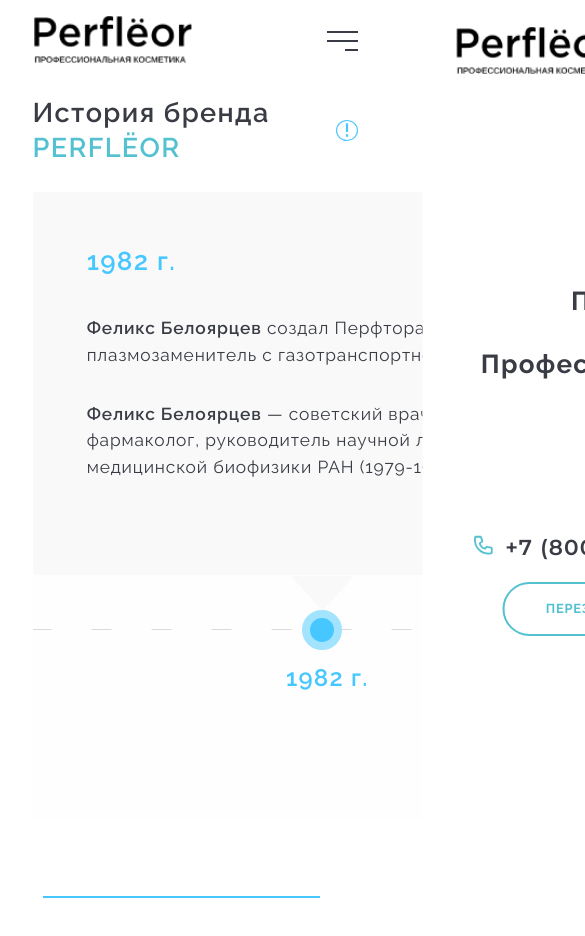
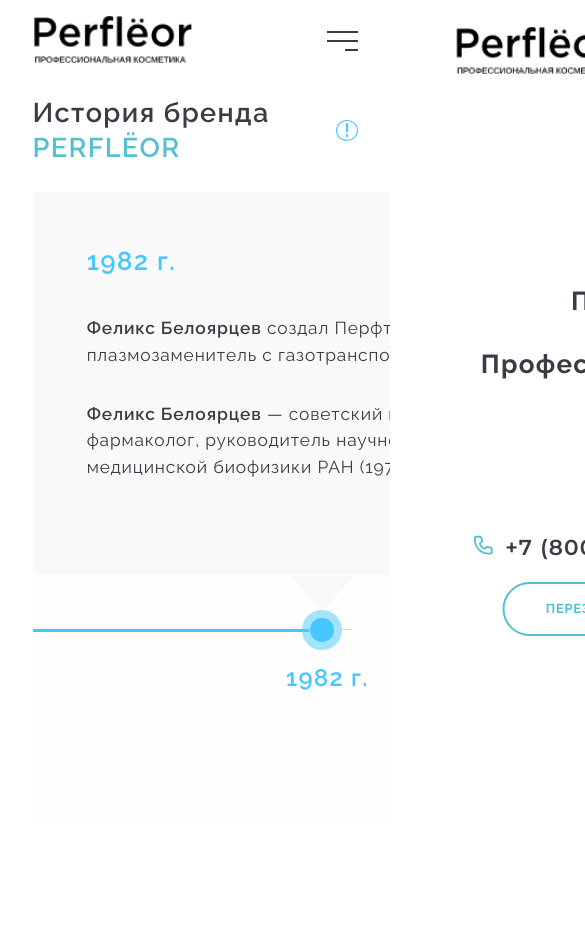
Before and after one commit to nelicepriatniy/perfleor, a plain HTML site: page history.html in a window 390 px wide. Shown: the top 936 px of the page, 585 px wide, since content can reach past the window. After the commit the page ends 844 px from the top, so only its background shows below. Drawn offline with nearby package versions, Linux system fonts and the light colour scheme.

Commit message:
Add files via upload

```diff
--- a/style/style.scss
+++ b/style/style.scss
@@ -57,11 +57,15 @@ $s17: 17rem;
 }
 
 body {
-    height: 100vh;
+    max-height: 100vh;
     overflow: hidden;
+    max-width: 100vw;
 }
 
 html {
+    max-height: 100vh;
+    overflow: hidden;
+    max-width: 100vw;
     font-size: calc(100vw / 1920);
 }
 
@@ -2513,4 +2517,10 @@ header {
         bottom: 164rem;
     }
 
-}
+    .lineHistory {
+        top: 581rem;
+        left: 30rem;
+
+    }
+
+}
```
Also changed, not shown: style/style.css, 1 other file.
